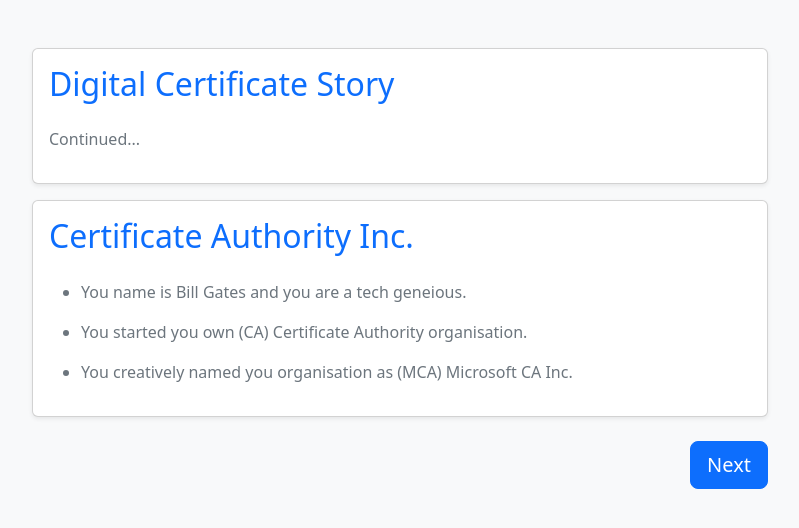
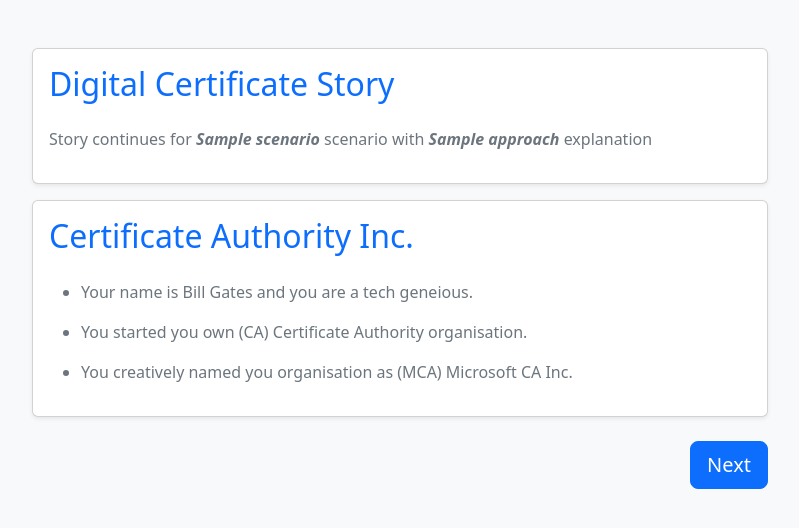
Before and after one commit to DineshDevaraj/digi-cert-story, a FastAPI app: template templates/page2.html in a window 1280 px wide. Shown: the top 528 px of the page, without its empty margins (240-1039 px from the left). Run offline with FastAPI, Linux system fonts and the light colour scheme; the template is opened without the code that fills it: most values are stand-ins (such as "Sample title", 1, 10 or a date in 2020).

Commit message:
add goto next page

```diff
--- a/main.py
+++ b/main.py
@@ -1,24 +1,33 @@
-from fastapi import FastAPI, Request, Form
+from fastapi import FastAPI, Request, Form, Cookie
 from fastapi.responses import HTMLResponse
 from fastapi.templating import Jinja2Templates
-from fastapi.staticfiles import StaticFiles
 
 app = FastAPI()
-
-# Mount static files if needed
-app.mount("/static", StaticFiles(directory="static"), name="static")
 
 # Set up Jinja2 templates
 templates = Jinja2Templates(directory="templates")
 
+
 @app.get("/", response_class=HTMLResponse)
-async def read_root(request: Request):
-    return templates.TemplateResponse("page1.html", {"request": request})
+async def read_root(request: Request, page: int = Cookie(None),
+                    scenario: str = Cookie(None), approach: str = Cookie(None)):
+    if page is None:
+        response = templates.TemplateResponse("page1.html", {"request": request})
+        response.set_cookie(key="page", value=1)
+        return response
 
-@app.post("/submit", response_class=HTMLResponse)
-async def handle_form(request: Request, scenario: str = Form(...), approach: str = Form(...)):
-    # Process form data here (e.g., authentication, saving to DB, etc.)
-    return templates.TemplateResponse("result.html", {
+    return templates.TemplateResponse(f"page{page}.html", {
         "request": request, "scenario": scenario, "approach": approach})
 
+
+@app.post("/next-page", response_class=HTMLResponse)
+async def goto_next_page(request: Request, page: int = Cookie(None),
+                      scenario: str = Form(...), approach: str = Form(...)):
+    response = templates.TemplateResponse("result.html", {
+        "request": request, "scenario": scenario, "approach": approach})
+    response.set_cookie(key="scenario", value=scenario)
+    response.set_cookie(key="approach", value=approach)
+    response.set_cookie(key="page", value=page+1)
+    return response
+
 # uvicorn main:app --reload --host 0.0.0.0 --port 7071
--- a/templates/page2.html
+++ b/templates/page2.html
@@ -13,7 +13,8 @@
                     <div class="card shadow-sm">
                         <div class="card-body">
                             <h2 class="card-title text-primary mb-4">Digital Certificate Story</h2>
-                            <p class="mt-3 text-secondary">Continued...</p>
+                            <p class="mt-3 text-secondary">Story continues for <b><i>{{ scenario }}</i></b> scenario
+                                with <b><i>{{ approach }}</i></b> explanation</p>
                         </div>
                     </div>
                 </section>
@@ -23,7 +24,7 @@
                             <h2 class="card-title text-primary mb-4">Certificate Authority Inc.</h2>
                             <p class="mt-3 text-secondary">
                                 <ul class="text-secondary" style="margin-bottom:0; max-width: 650px;">
-                                    <li class="mb-3">You name is Bill Gates and you are a tech geneious.</li>
+                                    <li class="mb-3">Your name is Bill Gates and you are a tech geneious.</li>
                                     <li class="mb-3">You started you own (CA) Certificate Authority organisation.</li>
                                     <li class="mb-3">You creatively named you organisation as (MCA) Microsoft CA Inc.</li>
                                 </ul>
```
Also changed, not shown: templates/page1.html (+3 -4 lines), sample.txt (added).
